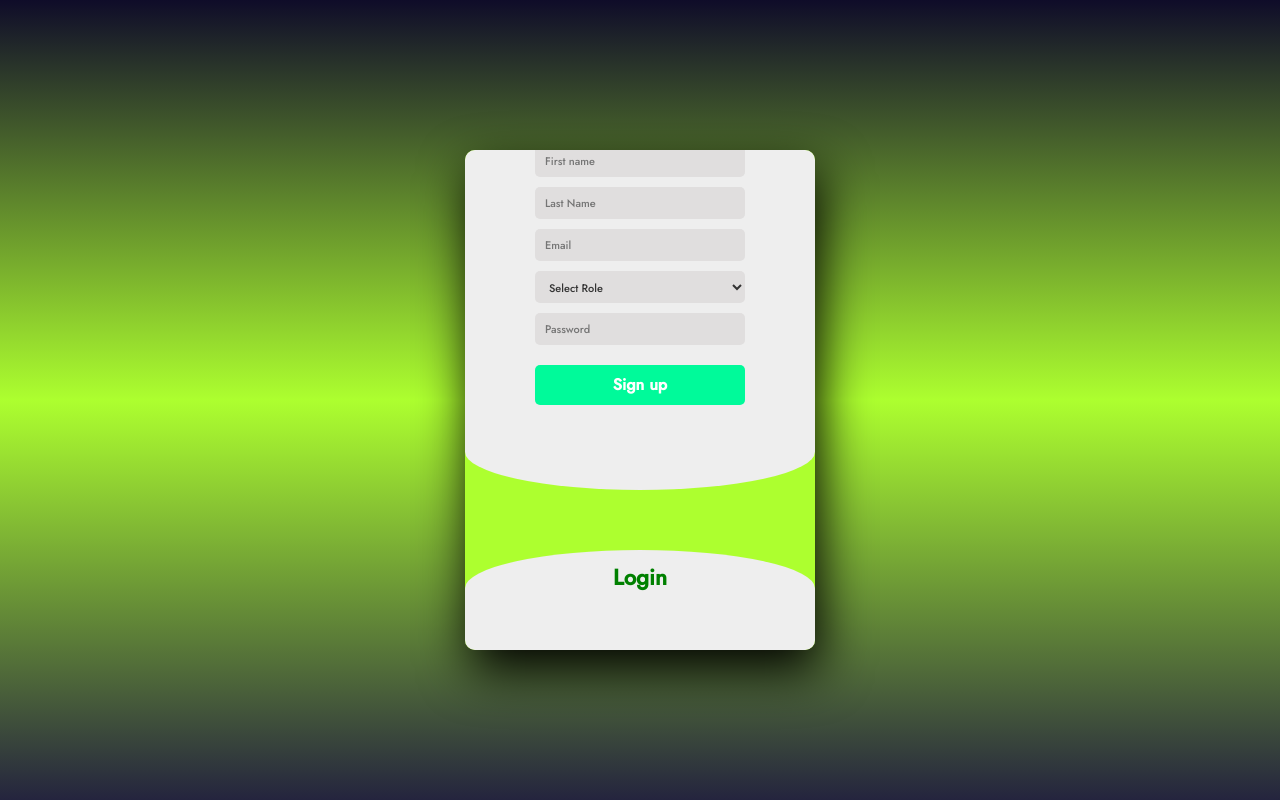
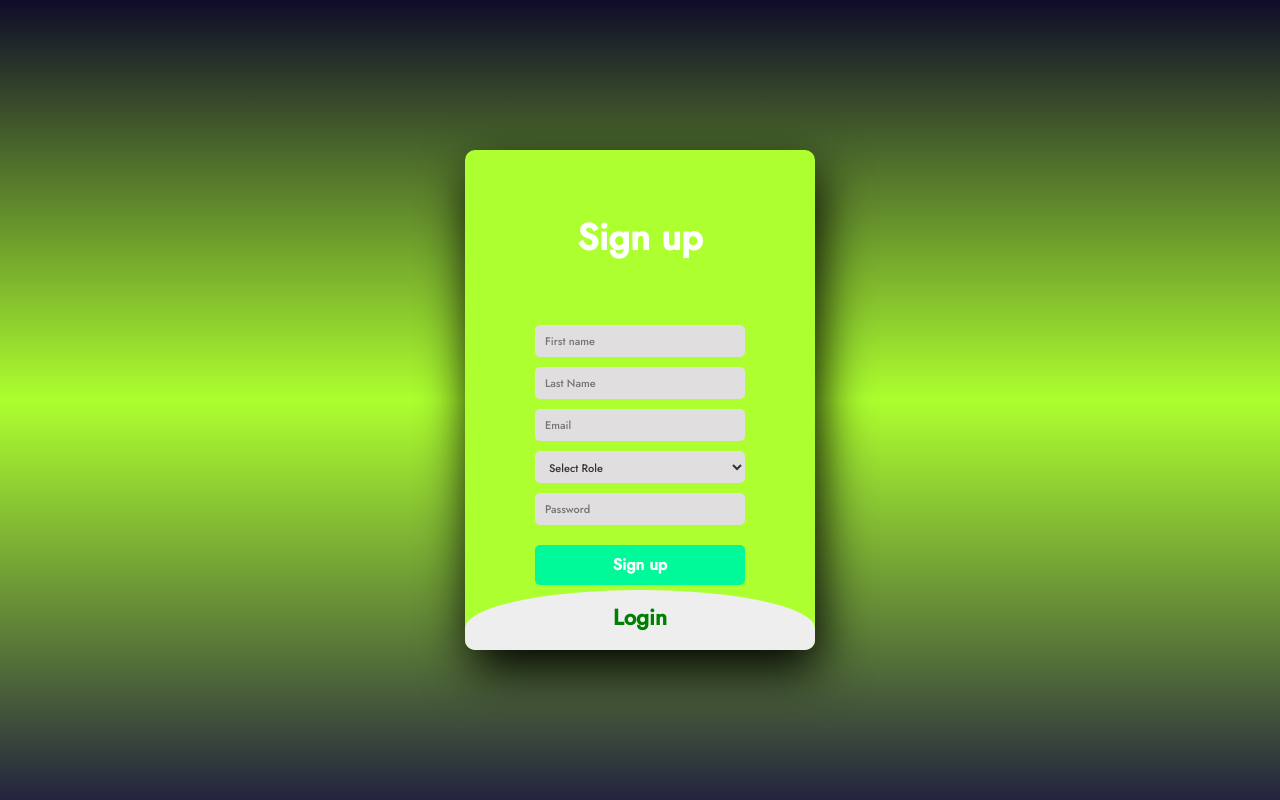
Before and after one commit to Shalomhosheya/React-GreenShadow, a React (Vite) app: page / in a window 1280 px wide. Built offline with nearby package versions, Linux system fonts and the light colour scheme.

Commit message:
initial commit

```diff
--- a/src/App.jsx
+++ b/src/App.jsx
@@ -10,12 +10,12 @@ function App() {
       <input type="checkbox" id="chk" aria-hidden="true"/>
 
 
-      <div className="login">
+      <div className="signup">
 
         <LoginSignupPage/>
        </div>
 
-     <div className="signup">
+     <div className='login'>
 
      <LoginPage/>
      </div>
--- a/src/Pages/LoginPage.tsx
+++ b/src/Pages/LoginPage.tsx
@@ -3,7 +3,7 @@ import React from 'react';
 function LoginPage() {
   return (
   <>
-  <div className='login'>
+  <div>
      <form>
         <label htmlFor="chk" aria-hidden="true" className="label1">
           Login
--- a/src/Pages/loginSignup.tsx
+++ b/src/Pages/loginSignup.tsx
@@ -3,7 +3,7 @@ import React from 'react';
 function LoginSignupPage() {
   return (
  <>
-    <div className='signup'>
+    <div>
         <form>
       <label htmlFor='chk' aria-hidden="true" className="label1">
         Sign up
```
